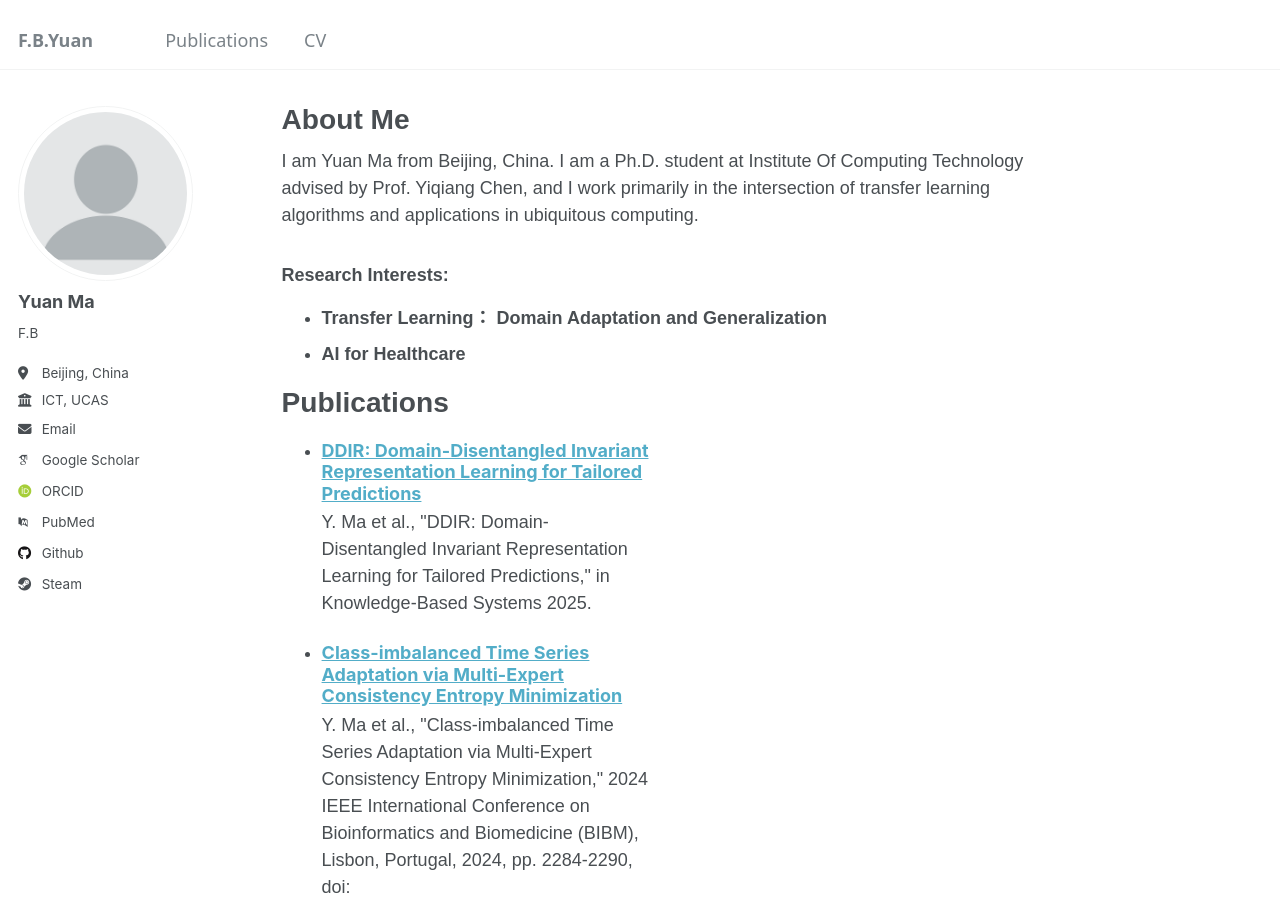
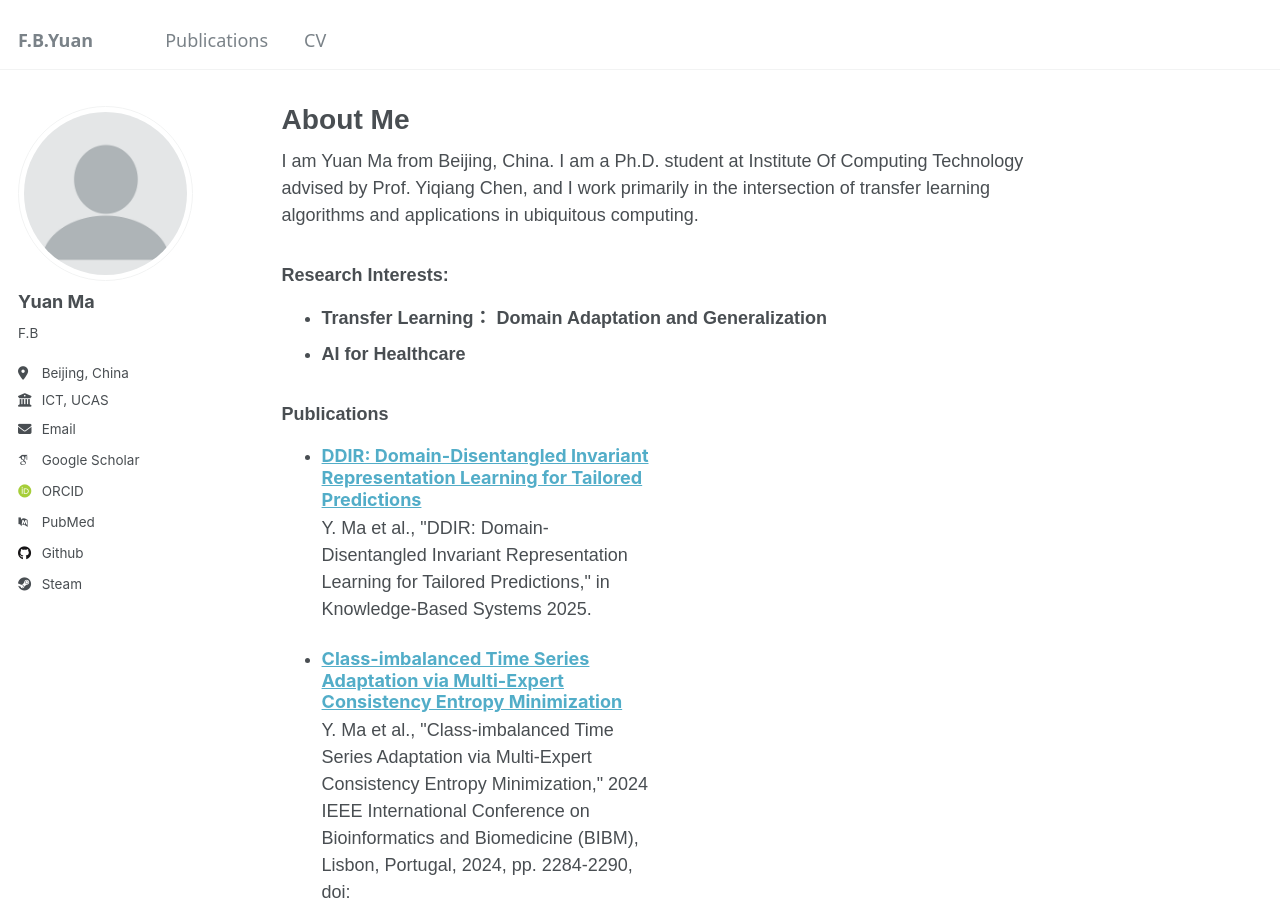
Before and after one commit to FByyyyuan/FByyyyuan.github.io, a Jekyll site: the page built from _pages/about.md, in a window 1280 px wide and 900 px high. Built offline with Jekyll 4.4.1, drawn with Linux system fonts in a browser that asks for light colours; some web fonts are replaced.

```diff
--- a/_pages/about.md
+++ b/_pages/about.md
@@ -13,8 +13,7 @@ I am Yuan Ma from Beijing, China. I am a Ph.D. student at Institute Of Computing
 - **Transfer Learning： Domain Adaptation and Generalization**
 - **AI for Healthcare**
 
-Publications
-======
+### Publications
   <ul>{% for post in site.publications reversed %}
     {% include archive-single-cv.html %}
   {% endfor %}</ul>
```
